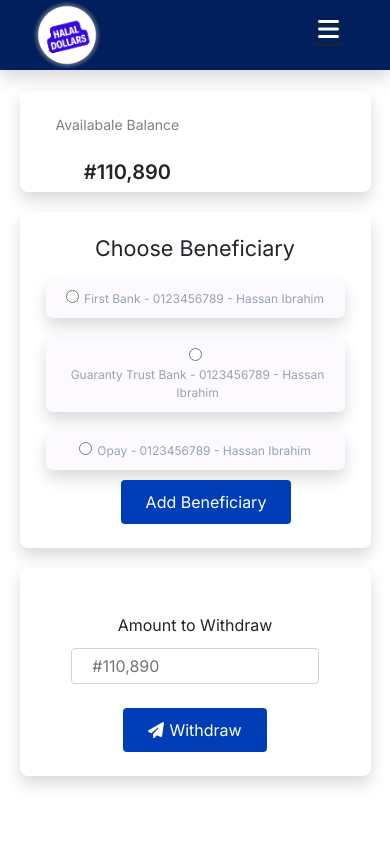
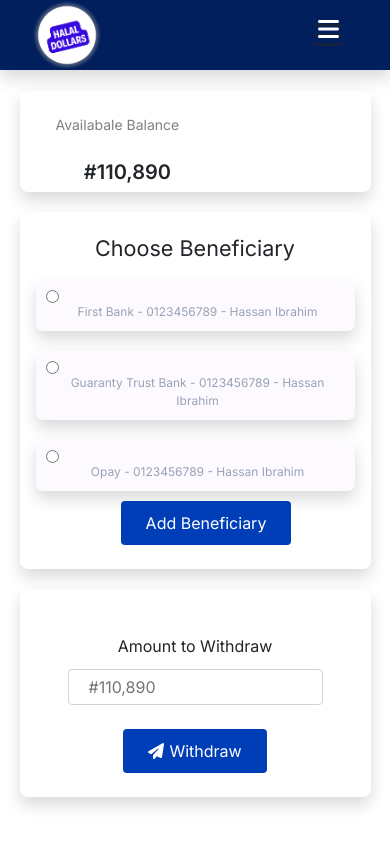
Before and after one commit to DeCanDid/halal_dollars, a React (Create React App) app: page /withdrawal in a window 390 px wide. Built offline with nearby package versions, Linux system fonts and the light colour scheme.

Commit message:
'optimized'

```diff
--- a/src/Pages/Mudaaarabah/Investment.jsx
+++ b/src/Pages/Mudaaarabah/Investment.jsx
@@ -54,7 +54,7 @@ const Investment = ({ balance, withdraw }) => {
 
                 </div>
 
-                <div className='add_investment'>
+                <div className='add_investment text-center'>
                     <button>
                     <FontAwesomeIcon icon={faCoins}
                     style={{color:'#fff'}
--- a/src/Pages/Style.css
+++ b/src/Pages/Style.css
@@ -144,9 +144,9 @@ button{
     font-weight: 600;
 }
 
-.invest_row2 div:nth-of-type(2){
+/* .invest_row2 div:nth-of-type(2){
     text-align: center;
-}
+} */
 
 .invest_row2 div:nth-of-type(2) button{
     padding: 15px 25px;
@@ -198,13 +198,13 @@ button{
     border-radius: 7px;
   }
   .invest_options h4{
-    font-weight: bold;
+    font-weight: 600;
   }
 
   .amount_row input{
     padding: 5px 20px;
     border-radius: 4px;
-    width: 300px;
+    width: 100%;
     margin-top: 5px;
     border: 1px solid lightgrey;
     outline: none;
@@ -232,10 +232,10 @@ button{
     color: #fff;
     margin-left: 5px;
   }
-  .investment_wrapper div:nth-of-type(2) h5{
+  /* .investment_wrapper div:nth-of-type(2) h5{
     margin-left: 25px !important;
     text-align: start;
-  }
+  } */
 
   .search_form{
     width: 90%;
@@ -383,13 +383,14 @@ button{
         padding: 10px;
     }
 
+
     .payment_options div{
         width: 100%;
         font-size: 12px;
         padding: 10px;
     }
     .withdraw_amount input{
-        width: 97%;
+        /* width: 97%; */
     }
 
 
@@ -399,4 +400,19 @@ button{
     table{
         font-size: 8px !important;
     }
+    .invest_options{
+        padding: 10px !important;
+    }
+    .invest_options div{
+        width: 98%;
+    }
+    .payment_options div{
+        margin: 10px 0;
+    }
   }
+
+  @media (max-width:430px) {
+    .payment_options input[type='radio']{
+        display: block;
+    }
+  }
```
